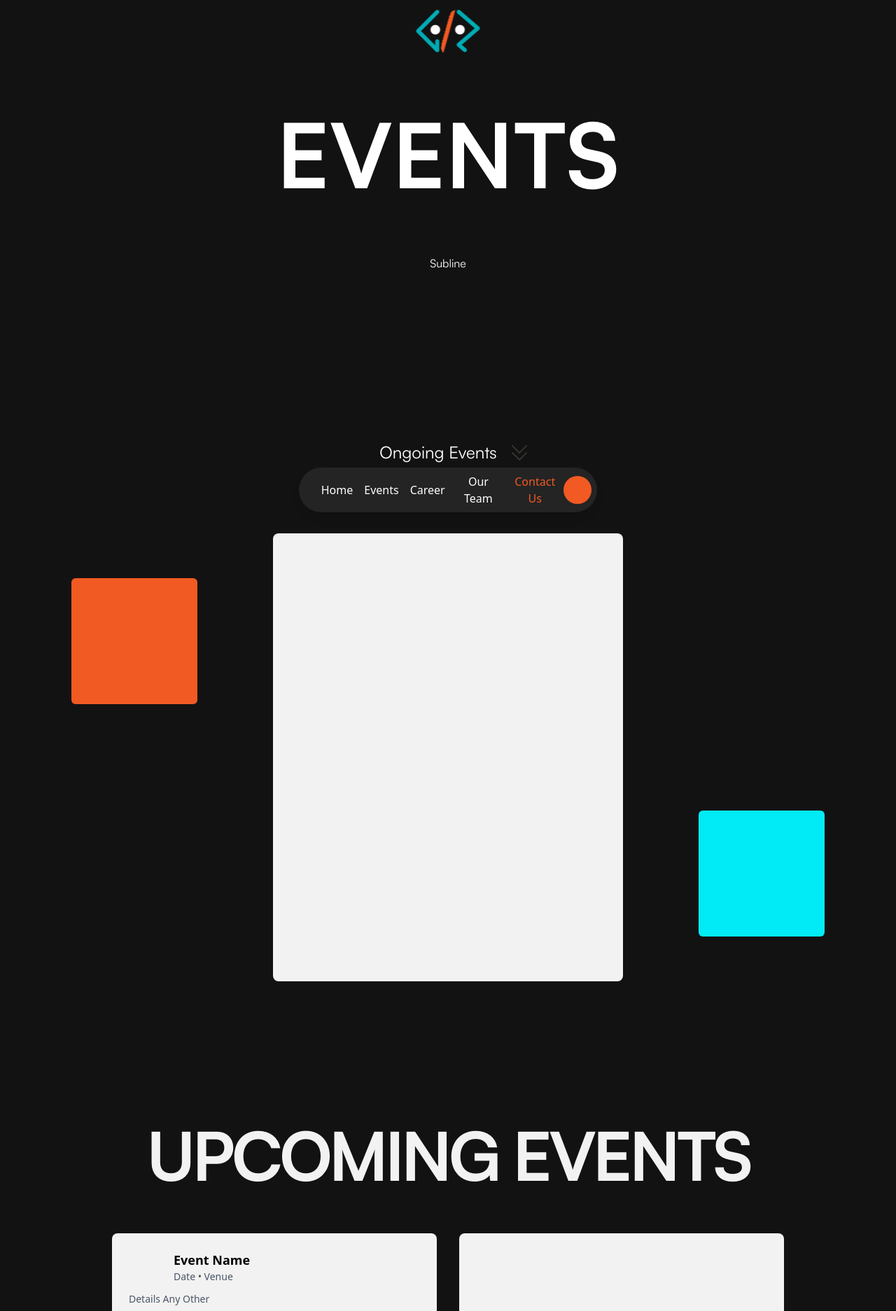
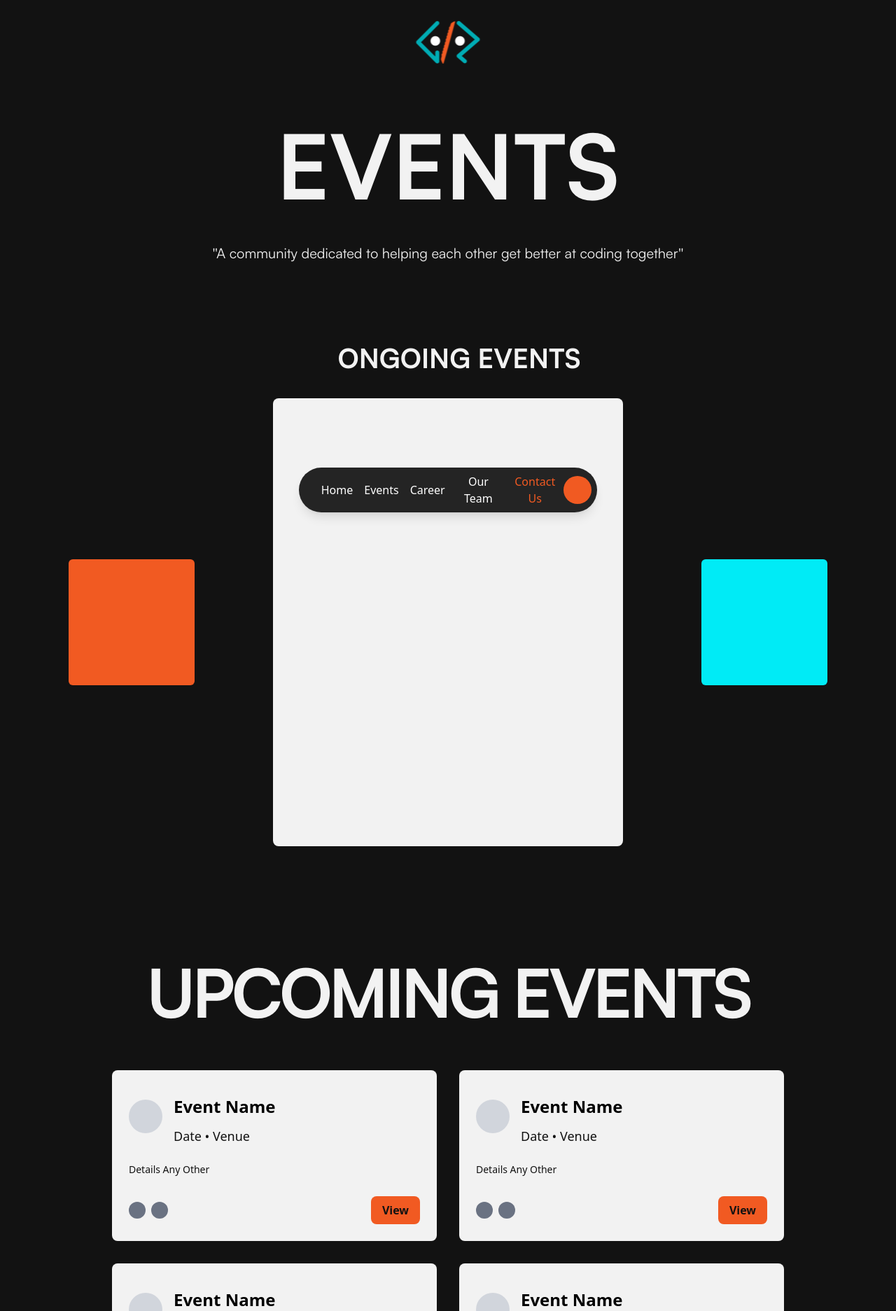
Before and after one commit to mayankpmahajan/gr-website, a React (Vite) app: page /events in a window 1280 px wide. Shown: the part 20-1893 px from the top of the page at 70% size. Built offline with nearby package versions, Linux system fonts and the light colour scheme; no server answers.

Commit message:
Coimpleted

```diff
--- a/src/pages/Events.jsx
+++ b/src/pages/Events.jsx
@@ -1,107 +1,103 @@
 export default function Events() {
   return (
-    <div className="h-full relative mb:mb-[4rem] bg-[#121212]">
-      {/*Events page Banner Section :*/}
-      <section className="min-h-screen md:mb-8 bg-[#121212]">
-        <div className="flex flex-col items-center justify-center text-white">
+    <div className="h-full relative bg-[#121212]">
+      {/* Events Page Banner */}
+      <section className="max-h-screen md:mb-5 bg-[#121212] flex flex-col items-center justify-center text-[#F2F2F2] px-4">
         <img
           src="./logo/transparent_geek_room_logo.svg"
           alt="Logo"
-            className="md:w-32 md:h-32 md:mb-4"
+          className="w-20 h-20 md:w-32 md:h-32 md:mb-4 mt-[6rem] mb-[5.5rem] md:my-4"
         />
-          <h1 className="text-[8rem] font-satoshi-bold md:mb-[3rem]">EVENTS</h1>
-          <p className="text-md font-satoshi-regular">Subline</p>
-        </div>
+        <h1 className="text-[2.3rem] md:text-[8rem] font-satoshi-bold text-center mb-3 md:mb-4">
+          EVENTS
+        </h1>
+        <p className="text-lg md:text-xl font-satoshi-regular text-center mb-[6rem] md:mb-4">
+          &apos;&apos;A community dedicated to helping each other get better at
+          coding together&apos;&apos;
+        </p>
       </section>
 
-      {/*Ongoing Events*/}
-      <section className="md:mt-[-11.4rem]">
-        <div className="flex flex-col justify-center items-center">
-          <span className="flex flex-row md:gap-4 md:mb-1">
-            <h2 className="text-white text-center md:ml-5 font-satoshi-regular text-2xl font-light mb-2">
-              Ongoing Events
+      {/* Ongoing Events */}
+      <section className="md:mt-[5.7rem] mb-8 sm:mt-[1.5rem]">
+        <div className="flex flex-col justify-center sm:py-[-4rem] items-center">
+          <span className="flex flex-col md:flex-row md:gap-4 md:mb-1 mb-2">
+            <h2 className="text-[#F2F2F2] text-center md:ml-8 font-satoshi-bold text-[1.9rem] md:text-[2.4rem] md:mb-6 mb-7">
+              ONGOING EVENTS
             </h2>
-            <img className="size={10} md:pb-4 text-white " src="./Frame.svg" />
           </span>
 
-          <div className="h-screen flex justify-center items-center md:w-auto relative ">
-            {/* Main Container */}
-            <div className="flex justify-between items-center md:w-full md:gap-28">
-              {/* Left Box (Orange) */}
-              <div className="bg-[#F15A22] w-45 h-45 rounded-md absolute left-[-18rem] top-[9rem]"></div>
-
-              {/* Center Box (Large Gray Box) */}
-              <div className="bg-[#F2F2F2] w-[500px] md:h-[40rem] rounded-lg"></div>
-
-              {/* Right Box (Cyan) */}
-              <div className="bg-[#00EBF6] w-45 h-45 rounded-md absolute right-[-18rem] bottom-[9rem]"></div>
-            </div>
+          {/* Mobile: Column-wise, Desktop: Row-wise */}
+          <div className="flex flex-col md:flex-row justify-center items-center md:w-auto relative gap-4 md:gap-28">
+            <div className="bg-[#F15A22] w-24 h-24 md:w-45 md:h-45 rounded-md transition-transform hover:scale-105"></div>
+            <div className="bg-[#F2F2F2] w-56 h-56 md:w-[500px] md:h-[40rem] rounded-lg transition-transform hover:scale-105"></div>
+            <div className="bg-[#00EBF6] w-24 h-24 md:w-45 md:h-45 rounded-md transition-transform hover:scale-105"></div>
           </div>
         </div>
       </section>
 
-      {/* Upcoming Events*/}
-      <section>
-        <div className="h-screen text-[#F2F2F2] flex flex-col md:mt-14 items-center p-10">
-          {/* Title */}
-          <h1 className="md:text-[6rem] font-satoshi-bold mb-10 tracking-tighter">
+      {/* Upcoming Events */}
+      <section className="text-[#F2F2F2] flex flex-col items-center p-5 md:p-10 md:mt-[6rem] mt-[7rem]">
+        <h1 className="text-[2.3rem] md:text-[6rem] font-satoshi-bold mb-5 md:mb-10 tracking-tighter text-center">
           UPCOMING EVENTS
         </h1>
 
-          {/* Event Cards Grid */}
-          <div className="grid grid-cols-2 gap-8 w-[80%]">
-            {/* Event Card (Highlighted) */}
-            <div className="bg-[#F2F2F2] p-6 rounded-lg flex flex-col gap-3 relative">
+        {/* Grid for both Desktop & Mobile */}
+        <div className="grid grid-cols-1 md:grid-cols-2 gap-5 md:gap-8 w-full md:w-[80%]">
+          {Array(4)
+            .fill(0)
+            .map((_, index) => (
+              <EventCard key={index} />
+            ))}
+        </div>
+      </section>
+
+      {/* Past Events */}
+      <section className="min-h-screen text-white flex flex-col items-center p-5 md:p-10 md:mt-[6rem] mt-[7rem]">
+        <h1 className="text-[2.3rem] md:text-[6rem] font-satoshi-bold mb-5 md:mb-8 tracking-tighter text-center">
+          PAST EVENTS
+        </h1>
+
+        {/* Grid for both Desktop & Mobile */}
+        <div className="grid grid-cols-1 md:grid-cols-2 gap-5 md:gap-8 w-full md:w-[80%]">
+          {Array(4)
+            .fill(0)
+            .map((_, index) => (
+              <EventCard key={index} />
+            ))}
+        </div>
+      </section>
+    </div>
+  );
+}
+
+// Event Card Component
+function EventCard() {
+  return (
+    <div className="bg-[#F2F2F2] p-6 rounded-lg flex flex-col gap-3 relative transition-transform hover:scale-105">
       {/* Profile + Event Name */}
       <div className="flex items-center gap-4">
-                <div className="w-12 h-12 bg-[#F2F2F2] rounded-full"></div>
+        <div className="w-12 h-12 bg-gray-300 rounded-full"></div>
         <div>
-                  <h2 className="text-lg font-semibold text-black">
+          <h2 className="text-lg md:text-2xl md:py-3 font-semibold text-black">
             Event Name
           </h2>
-                  <p className="text-sm text-gray-600">Date • Venue</p>
+          <p className="text-sm md:text-lg text-[#121212]">Date • Venue</p>
         </div>
       </div>
 
       {/* Details */}
-              <p className="text-sm text-gray-600">Details Any Other</p>
+      <p className="text-sm pt-3 text-[#121212]">Details Any Other</p>
 
       {/* Icons + Button */}
       <div className="flex justify-between items-center mt-4">
         <div className="flex gap-2">
-                  <div className="w-6 h-6 rounded-full"></div>
-                  <div className="w-6 h-6 rounded-full"></div>
+          <div className="w-6 h-6 bg-gray-500 rounded-full"></div>
+          <div className="w-6 h-6 bg-gray-500 rounded-full"></div>
         </div>
-                <button className="bg-[#F15A22] text-black px-4 py-2 rounded-lg font-semibold">
+        <button className="bg-[#F15A22] text-[#121212] px-4 py-2 rounded-lg font-semibold">
           View
         </button>
       </div>
     </div>
-
-            {/* Other Event Cards (Empty) */}
-            <div className="bg-[#F2F2F2] p-6 rounded-lg h-[16rem]"></div>
-            <div className="bg-[#F2F2F2] p-6 rounded-lg h-[16rem]"></div>
-            <div className="bg-[#F2F2F2] p-6 rounded-lg h-[16rem]"></div>
-          </div>
-        </div>
-      </section>
-
-      {/* Past Events */}
-      <div className="min-h-screen text-white flex flex-col md:mt-[9rem] items-center p-10 ">
-        {/* Title */}
-        <h1 className="md:text-[6rem] font-satoshi-bold mb-8 tracking-tight">
-          PAST EVENTS
-        </h1>
-
-        {/* Event Cards Grid */}
-        <div className="grid grid-cols-2 gap-8 w-[80%] md:mb-[6rem]">
-          {/* Event Cards (Empty Placeholder) */}
-          <div className="bg-[#F2F2F2] p-7 rounded-lg h-[16rem]"></div>
-          <div className="bg-[#F2F2F2] p-7 rounded-lg h-[16rem]"></div>
-          <div className="bg-[#F2F2F2] p-7 rounded-lg h-[16rem]"></div>
-          <div className="bg-[#F2F2F2] p-7 rounded-lg h-[16rem]"></div>
-        </div>
-      </div>
-    </div>
   );
 }
```
Also changed, not shown: package.json (+2 -5 lines), 1 other file (tests, documents, lock files or other folders). Lines whose indentation alone changed are shown as unchanged.
